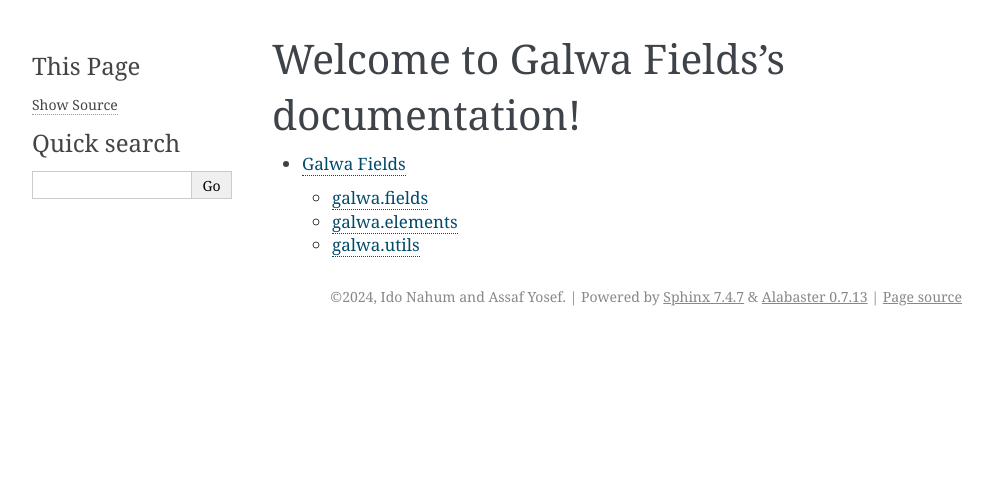
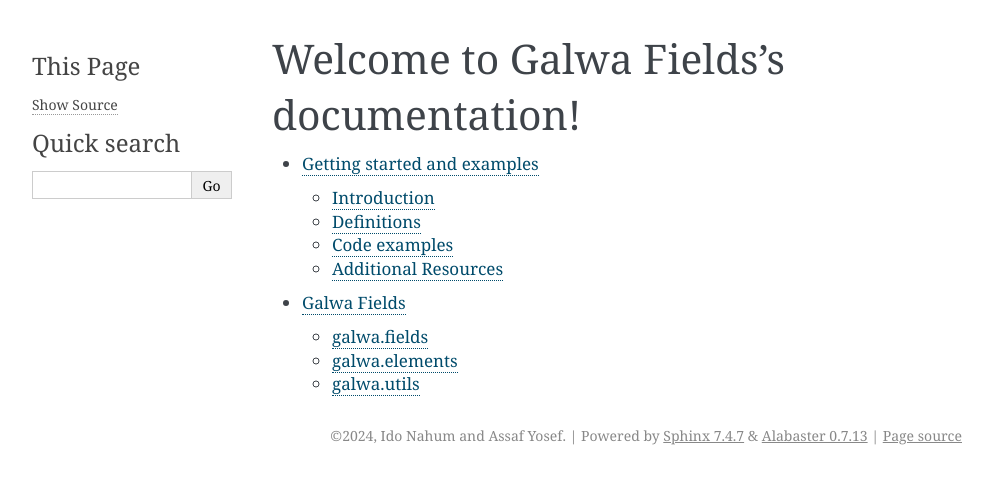
Before and after one commit to assafYossef/AdvancedAlgebra, a Sphinx documentation site: the page built from docs/index.rst, in a window 1280 px wide. Shown: the top 484 px of the page, without its empty margins (148-1141 px from the left). Built offline with Sphinx 7.4.7, drawn with Linux system fonts in a browser that asks for light colours; some of the changed lines change nothing that is shown.

Commit message:
sphinxes files

```diff
--- a/docs/index.rst
+++ b/docs/index.rst
@@ -9,4 +9,5 @@
 .. toctree::
    :maxdepth: 2
 
+   tutorial.rst
    galwa.rst
--- /dev/null
+++ b/docs/tutorial.rst
@@ -0,0 +1,421 @@
+Getting started and examples
+==============================================
+Introduction
+------------
+In this tutorial we will go step by step through the process of extending a prime field.\
+
+This tutorial will give a mathematical overview and examples of how to extend a prime field using our library which we implement - "Galwa".\
+
+We assume that the reader has a basic understanding in abstract algebra - groups, rings, fields, order, etc..
+
+Definitions
+-----------
+What is a prime field?
+~~~~~~~~~~~~~~~~~~~~~~~
+A prime field is a field that contains a prime number of elements.\
+We denote a prime field as :math:`F_p` where :math:`p` is a prime number.\
+
+For example :math:`F_5` is a prime field with 5 elements.
+
+:math:`F_5 =` {:math:`0,1,2,3,4`}
+
+What is an extension of a field?
+~~~~~~~~~~~~~~~~~~~~~~~~~~~~~~~~~~~~~~~~~~~~
+Given a field :math:`F` and a fixed polynomial :math:`f(x)` with coefficients in :math:`F` of degree :math:`n`.\
+
+We define the ideal generated by :math:`f(x)` as :math:`(f(x)) = \{f(x)g(x) | g(x) \in F[x]\}`.\
+
+Then the extension of :math:`F` by :math:`f(x)` is the set :math:`F[x]/(f(x)) = \{a(x) + (f(x)) | a(x) \in F[x]\}`.\
+
+In other words, the extension of :math:`F` by :math:`f(x)` is the set of all polynomials of degree less than :math:`n` with coefficients in :math:`F`.\
+
+This is an extension of F with dimension :math:`n`. The extension will have :math:`|F|^n` elements.\
+
+In this tutorial we will extend a prime field denoted as :math:`k = F_p` by a fixed polynomial :math:`f(x) \in k[x]` of degree :math:`n`\  using python.
+
+Lets denote the extension as:
+:math:`l = F_{p^n} = F_p[x]/(f(x)) = \{a_0 + a_1x + a_2x^2 + ... + a_{n-1}x^{n-1} | f(x)=0, a_i \in F_p\}`
+
+And lets denote the multiplicative group of :math:`l` as: :math:`l^x = l - \{0\}`
+
+The cardinality in this case will be :math:`p^n`.\  for example :math:`F_3` extended by :math:`f(x) = x^2 + 1` will have :math:`3^2 = 9` elements.
+
+Primitive element
+~~~~~~~~~~~~~~~~~~
+We define an extension :math:`k/F` as simple if there exists an element :math:`\alpha` in :math:`k` such that :math:`k = F(\alpha)`.\
+
+In other words, every element in :math:`k` can be written as a polynomial in :math:`\alpha` with coefficients in :math:`F`.\
+This element is called a primitive element of the extension.
+
+For our extension field :math:`l = F_{p^n}` is simple since it is finite we can assure that a primitive element exists.\
+
+So we can define all elements in multiplicative group :math:`l^x` with the following basis :math:`\{1, \alpha, \alpha^2, ..., \alpha^{n-1}\}`
+
+Embedding :math:`l^x` in :math:`GL_n(F_p)`
+~~~~~~~~~~~~~~~~~~~~~~~~~~~~~~~~~~~~~~~~~~~~
+We want to calculate each element easily or doing some arithmetic between elements without using Euclidean division for polynomials.\
+
+To do so we will embedd each element :math:`a \in l^x` in a matrix :math:`A \in GL_n(F_p)`.\
+
+Then any operation between elements will be done by matrix multiplication, addition, subtraction and inversion.\
+
+To embedd the element we will use our basis and define a linear transformation :math:`\phi_{a}` from :math:`l^x` to :math:`l^x`, by :math:`\phi_{a}(k) = ak` for all :math:`k \in l^x`.
+
+The final matrix columns will be define as the transformation on each basis element.\
+
+.. math::
+
+    A =
+    \begin{pmatrix}
+        | & | & | & \ldots & | \\
+        \mathbf{\phi_{a}(1)} & \mathbf{\phi_{a}(x)} & \mathbf{\phi_{a}(x^2)} & \ldots & \mathbf{\phi_{a}(x^{n-1})} \\
+        | & | & | & \ldots & |
+    \end{pmatrix}
+
+Where :math:`\phi_{a}(i) = ai` for all :math:`i \in B`.\
+
+.. math::
+
+    B = \{ 1, x, ..., x^{n-1} \} = \left\{ \begin{bmatrix} 1 \\ 0 \\ 0 \\ \vdots \\ 0 \\ 0 \end{bmatrix}, \begin{bmatrix} 0 \\ 1 \\ 0 \\ \vdots \\ 0 \\ 0 \end{bmatrix}, \ldots, \begin{bmatrix} 0 \\ 0 \\ 0 \\ \vdots \\ 1 \\ 0 \end{bmatrix}, \begin{bmatrix} 0 \\ 0 \\ 0 \\ \vdots \\ 0 \\ 1 \end{bmatrix} \right\}
+
+
+
+Code examples
+-------------
+Lets move to the code.
+
+We define three classes:
+
+1. PrimeFieldElement - a class that represents an element in a prime field :math:`F_p`
+
+2. FiniteField - a class that represents an extended field :math:`F_{p^n}`
+
+3. FiniteFieldElement - a class that represents an element in an extension field :math:`F_{p^n}`
+
+And some algorithms:
+
+4. Extended Euclidean algorithm - to find the inverse of an element in a prime field.
+
+5. Baby Step Giant Step algorithm - to find the discrete logarithm in a finite field.
+
+PrimeFieldElement
+~~~~~~~~~~~~~~~~~
+We implemented the class PrimeFieldElement that represents an element in a prime field :math:`F_p`.\
+
+The class gets as an input the element :math:`a` and the prime number :math:`p`.\
+
+Example:
+
+    >>> from galwa import PrimeFieldElement
+    >>> a = PrimeFieldElement(3, 5)
+    >>> a
+    PrimeFieldElement(value= 3,prime= 5
+    >>> print(a)
+    3 mod 5
+
+Lets define another element:
+
+    >>> b = PrimeFieldElement(4, 5)
+    >>> b
+    4
+
+We can now perform some arithmetic operations:
+
+    >>> a + b
+    PrimeFieldElement(value= 2,prime= 5)
+    >>> a - b
+    PrimeFieldElement(value= 4,prime= 5)
+    >>> a * b
+    PrimeFieldElement(value= 2,prime= 5)
+    >>> a / b
+    PrimeFieldElement(value= 2,prime= 5)
+    >>> a ** 2
+    PrimeFieldElement(value= 4,prime= 5)
+    >>> a**-1
+    PrimeFieldElement(value= 2,prime= 5)
+    >>> a.inverse
+    PrimeFieldElement(value= 2,prime= 5)
+    >>> a == b
+    False
+
+As seen above, we also implement the inverse property which uses the extended euclidean algorithm to find the inverse of the element.
+
+The inverse can also be calculated by :math:`a^{-1}`.
+
+FiniteField
+~~~~~~~~~~~~
+We implemented the class FiniteField that represents an extension of a prime field :math:`l = F_{p^n}`.\
+
+The class gets as an input the prime number :math:`p` and the irreducible polynomial :math:`f(x)`.\
+
+Example:
+
+    >>> from galwa import FiniteField
+    >>> import numpy as np
+    >>> p = 2
+    >>> f = np.array([1, 1, 1])  # x^2 + x + 1
+    >>> F = FiniteField(p, f)
+    >>> F
+    FiniteField(p=2, f(x)= 1 + x + x², p=2)
+
+The elements created automaticly upon initialization:
+
+    >>> F.elements
+    [FiniteFieldElement(0, f(x)= 1 + x + x², p=2), FiniteFieldElement(1, f(x)= 1 + x + x², p=2), FiniteFieldElement(x, f(x)= 1 + x + x², p=2), FiniteFieldElement(1 + x, f(x)= 1 + x + x², p=2)]
+
+We can change the representation method for printing, representation can be "polynomial", "vector", or "matrix"
+
+The default value is "polynomial":
+
+    >>> F.representation
+    'polynomial'
+    >>> print(F)
+    FiniteField(p= 2, f(x)= 1 + x + x²)
+
+We can change the representation, all elements will be printed in the new representation:
+
+Changing to "vector":
+
+    >>> F.elements_as_vectors()
+    >>> F.elements
+    [FiniteFieldElement([0 0], f(x) = [1 1 1] p=2), FiniteFieldElement([1 0], f(x) = [1 1 1] p=2), FiniteFieldElement([0 1], f(x) = [1 1 1] p=2), FiniteFieldElement([1 1], f(x) = [1 1 1] p=2)]
+    >>> print(F)
+    FiniteField(p= 2, f(x)= [1 1 1])
+
+Changing to "matrix":
+
+    >>> F.elements_as_matrix()
+    >>> F.elements
+    [FiniteFieldElement(None, f(x) = [1 1 1] p=2),
+     FiniteFieldElement([[1 0][0 1]], f(x) = [1 1 1] p=2),
+     FiniteFieldElement([[0 1][1 1]], f(x) = [1 1 1] p=2),
+     FiniteFieldElement([[1 1][1 0]], f(x) = [1 1 1] p=2)]
+    >>> print(F) # f(x) stays vector in matrix as well.
+    FiniteField(p= 2, f(x)= [1 1 1])
+
+Back to polynomial:
+
+    >>> F.elements_as_polynomials()
+    >>> F.elements
+    [FiniteFieldElement(0, f(x)= 1 + x + x², p=2), FiniteFieldElement(1, f(x)= 1 + x + x², p=2), FiniteFieldElement(x, f(x)= 1 + x + x², p=2), FiniteFieldElement(1 + x, f(x)= 1 + x + x², p=2)]
+    >>> print(F)
+    FiniteField(p= 2, f(x)= 1 + x + x²)
+
+Some other properties and methods.
+
+1. To get the order of the field:
+
+    >>> F.order # p=2 f(x) is degree 2, so 2^2 = 4
+    4
+
+The order includes the zero element.
+
+2. Getting the generators of the multiplicative group of the field:
+
+We know that generator element is an element whose powers generate all the elements in the field.
+
+:math:`l^x = \{a^i | 0 <= i < |l^x|\}`
+
+So to get all generators in the field
+
+        >>> F.generators
+        [FiniteFieldElement(x, f(x)= 1 + x + x², p=2), FiniteFieldElement(1 + x, f(x)= 1 + x + x², p=2)]
+
+What happens in the background is that we check the order of each element in the field, if the order is equal to the order of the multiplicative group then it is a generator.
+
+3. Getting a specific element:
+
+You can give a vector represents an element in the field, and the function will return the element.
+
+        >>> F.get_element(np.array[1, 0])
+        FiniteFieldElement(1, f(x)= 1 + x + x², p=2)
+
+
+FiniteFieldElement
+~~~~~~~~~~~~~~~~~~~
+We implemented the class FiniteFieldElement that represents an element in the extension field :math:`l = F_{p^n}`.\
+
+The class gets as an input a numpy array that represents the element and the field object that the element belongs to.\
+
+    >>> from galwa import FiniteField, FiniteFieldElement
+    >>> import numpy as np
+    >>> f = np.array([1, 1, 0, 1])
+    >>> p = 2
+    >>> field = FiniteField(p, f)
+    >>> a = FiniteFieldElement(np.array([1, 0, 1]), field)
+    >>> a
+    FiniteFieldElement(1 + x², f(x)= 1 + x + x³, p=2)
+
+The default representation is polynomial, but we can change it to vector or matrix:
+
+    >>> a.representation
+    'polynomial'
+    >>> a
+    FiniteFieldElement(1 + x², f(x)= 1 + x + x³, p=2)
+    >>> print(a)
+    1 + x²
+
+Changing to vector:
+
+    >>> a.as_vector()
+    >>> a
+    FiniteFieldElement([1 0 1], f(x) = [1 1 0 1] p=2)
+    >>> print(a)
+    [1 0 1]
+
+Changing to matrix:
+
+    >>> a.as_matrix()
+    >>> a
+    FiniteFieldElement([[1 0 1]
+                        [1 0 0]
+                        [0 1 0]], f(x) = [1 1 0 1] p=2)
+    >>> print(a)
+    [[1 0 1]
+    [1 0 0]
+    [0 1 0]]
+
+Back to polynomial:
+
+    >>> a.as_polynomial()
+    >>> a
+    FiniteFieldElement(1 + x², f(x)= 1 + x + x³, p=2)
+    >>> print(a)
+    1 + x²
+
+Arithmetic operations:
+
+We can make some arithmetic operations between elements:
+
+    >>> from galwa import FiniteField, FiniteFieldElement
+    >>> import numpy as np
+    >>> f = np.array([1, 1, 0, 1])
+    >>> p = 2
+    >>> field = FiniteField(p, f)
+    >>> a = FiniteFieldElement(np.array([1, 0, 1]), field)
+    >>> b = FiniteFieldElement(np.array([1, 1, 0]), field)
+    >>> a + b
+    FiniteFieldElement(x + x², f(x)= 1 + x + x³, p=2)
+    >>> a - b
+    FiniteFieldElement(x + x², f(x)= 1 + x + x³, p=2)
+    >>> a * b
+    FiniteFieldElement(x², f(x)= 1 + x + x³, p=2)
+    >>> a / b
+    FiniteFieldElement(1 + x, f(x)= 1 + x + x³, p=2)
+    >>> a ** 2
+    FiniteFieldElement(1 + x + x², f(x)= 1 + x + x³, p=2)
+    >>> a**-1
+    FiniteFieldElement(x, f(x)= 1 + x + x³, p=2)
+
+Other methods and properties:
+
+1. Getting the multiplicative order of the element:
+
+    >>> a.multiplicative_order()
+    7
+
+From lagrange theorem we know that for :math:`H` as subgroup of :math:`G` then the order of any element in :math:`G` divides the order of :math:`G`.\
+
+That is true for all :math:`g \in G , |<g>| | |G|`
+
+In our case the multiplicative group of :math:`F_{p}^x = F_{p} - \{0\}` is a subgroup of the multiplicative group :math:`l^x`.
+
+So for  all :math:`a \in l^x, O(a) | O(l^x)`.
+
+Then finding the order of the element is much easier, just calculate :math:`a^{|l^x|}` using exponentiation by squaring and we can be sure that in some point if the element is not a generator then the order will be found before reaching the maximum number of iterations.
+Because exponentiation by squaring calculates the power by dividing the power by 2 each time, so :math:`|l^x| = 2*k*|a|` where :math:`k` is the number of iterations. So at some point we will reach the power :math:`|a| = |l^x| / 2*k` and if the result is 1 then we found the order. That way we get a complexity of :math:`O(log(|l^x|))`.
+
+
+2. Checking if the element is a generator:
+
+    >>> a.is_generator()
+    True
+
+3. Checking if the element is the identity element of :math:`l^x`:
+
+    >>> a.is_identity_of_multiplication()
+    False
+
+4. Getting the order of the element:
+
+    >>> a.order
+    7
+
+5. Calculate the embedding matrix of the element in :math:`GL_n(F_p)`:
+
+    >>> a.embed_in_gln()
+    array([[1, 1, 0],
+           [0, 0, 1],
+           [1, 0, 0]])
+
+Extended Euclidean algorithm
+~~~~~~~~~~~~~~~~~~~~~~~~~~~~
+We implemented the extended Euclidean algorithm to find the inverse of an element in a prime field.\
+
+We know that if the greatest common divisor of two numbers is 1, then they are coprime and the inverse exists.\
+
+We can get the inverse of an element using the extended Euclidean algorithm, and Bozout's identity.\
+
+:math:`ax + by = gcd(a, b)`.\
+
+Example:
+
+    >>> from galwa.utils import xgcd
+    >>> d, x, y = xgcd(3, 5)
+    >>> d
+    1
+    >>> x
+    2
+    >>> y
+
+Baby-step giant-step algorithm
+~~~~~~~~~~~~~~~~~~~~~~~~~~~~~~~
+We implemented the baby-step giant-step algorithm to find the discrete logarithm in a finite field.\
+
+Given a generator :math:`g` and an element :math:`h` in the field, we want to find the exponent :math:`x` such that
+
+:math:`g^x = h`.\
+
+The above expression can be expressed as
+:math:`g^{im + j} = h`.\
+
+Where :math:`m` is the giant step and :math:`j` is the baby step.\
+
+Taking :math:`-im` from both sides we get:
+
+:math:`g^{j} = h(g^{-m})^i`.\
+
+Steps:
+
+1. We start from the group order, the group must be cyclic, lets denote the order as :math:`n`.
+
+2. We set the giant step to be the ceiling of the square root of the group order, :math:`m = ceil(\sqrt{n})`.
+
+3. We calculate the baby step table :math:`\{g^j:j , 0 <= j < m\}`.
+
+4. Now for the giant step, we start by defining :math:`g^{-m}` and calculate :math:`h(g^{-m})^i` for all :math:`0 <= i < m`.
+
+5. If the result is in the baby step table, then we found the exponent creates it :math:`x = im + j`.
+
+Code Example:
+
+    >>> from galwa import FiniteFieldElement, FiniteField
+    >>> from galwa.utils import bsgs
+    >>> import numpy as np
+    >>> f = np.array([2, 0, 0, 2, 1])
+    >>> p = 3
+    >>> F = FiniteField(p, f)
+    >>> g = FiniteFieldElement(np.array([1, 1, 0, 0]), F)
+    >>> h = g ** 10
+    >>> h
+    FiniteFieldElement(2, f(x)= 2 + 2·x³ + x⁴, p=3)
+    >>> order = F.order - 1
+    >>> bsgs(g, h, order)
+    10
+
+
+Additional Resources
+--------------------
+For more information about the way we implement the library, and api reference, you can view our well documented code source or api reference.
+
+It is included with the package.
```
